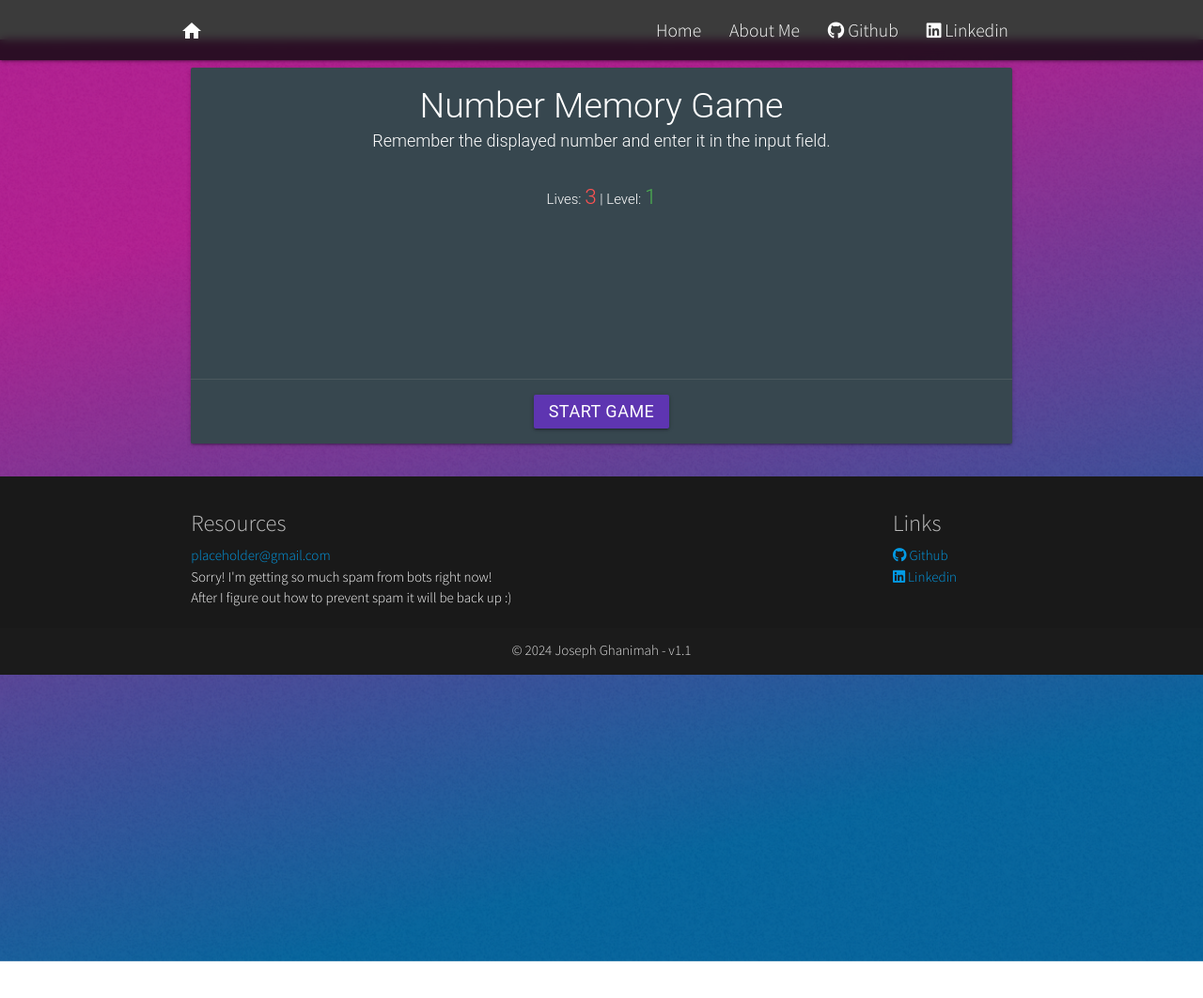
After one commit to Jfghanimah/josephghanimah.com, a Flask app: page /cog-test in a window 1280 px wide. The commit adds this page. Shown: the top 1062 px of the page at 94% size. Run offline with Flask 3, Linux system fonts and the light colour scheme; some libraries are stand-ins or nearby versions.

Commit message:
alpha version for cog-test, moved contatct

```diff
--- a/app/main/routes.py
+++ b/app/main/routes.py
@@ -5,8 +5,7 @@ import pandas as pd
 import numpy as np
 from datetime import datetime
 
-from flask import (Blueprint, render_template, redirect, flash ,
-                   url_for, send_from_directory, request, current_app)
+from flask import (Blueprint, render_template, redirect, flash , url_for, send_from_directory, request, current_app)
 
 from flask_mail import Message
 
@@ -39,31 +38,9 @@ def redirect_home():
     return redirect(url_for('main.home'))
 
 
-@main.route("/", methods=['GET', 'POST'])
+@main.route("/")
 def home():
-    form = ContactForm()
-    if form.validate_on_submit():
-        if verify_reCAPTCHA():
-            form_answer = request.form['question']
-            correct_answer = datetime.today().day
-            if not (form_answer == str(correct_answer)):
-                print(form_answer, correct_answer)
-                flash("Your response to the math question is wrong!", "red")
-            else:
-                name = form.name.data
-                email = form.email.data
-                subject = form.subject.data
-                body = form.message.data
-                send_email(name=name, subject=subject, email=email, body=body, answer=form_answer)
-                flash("Your message has been sent!", "green")
-                return redirect(url_for("main.home")) #This resets the page entirely
-        else:
-            flash("Invalid reCAPTCHA. Please try again.", "red")
-
-    if form.email.errors:
-        flash(f"There was an error with your information: {', '.join(form.email.errors)}", "red")
-
-    return render_template("home.html", form=form)
+    return render_template("home.html")
 
 
 @main.route("/about")
@@ -97,6 +74,12 @@ def lifting_app_project():
 @main.route("/video")
 def video():
     return render_template("video.html", video_name="EternalSunshine.mp4", caption_name="EternalSunshine.vtt", title="Video")
+
+
+
+@main.route("/cog-test")
+def cog_test():
+    return render_template("cog_test.html", title="Cognitive Test")
 
 
 @main.route("/smash")
@@ -173,6 +156,31 @@ def redirect_linkedin():
     return redirect("https://www.linkedin.com/in/joseph-ghanimah/")
 
 
+
+
+
+@main.route("/contact", methods=['GET', 'POST'])
+def contact():
+    form = ContactForm()
+    recaptcha_response = request.form.get('g-recaptcha-response')
+    if form.validate_on_submit():
+        if verify_reCAPTCHA(recaptcha_response):
+                name = form.name.data
+                email = form.email.data
+                subject = form.subject.data
+                body = form.message.data
+                send_email(name=name, subject=subject, email=email, body=body)
+                flash("Your message has been sent!", "green")
+                return redirect(url_for("main.home")) #This resets the page entirely
+        else:
+            flash("Invalid reCAPTCHA. Please try again.", "red")
+
+    if form.email.errors:
+        flash(f"There was an error with your information: {', '.join(form.email.errors)}", "red")
+
+    return render_template("contact.html", form=form)
+
+
 def send_email(name, email, subject, body, answer):
     msg = Message(subject, sender=("Josephghanimah.com","jfghanimah@gmail.com"))
     msg.recipients=["jfghanimah@gmail.com"]
@@ -181,8 +189,7 @@ def send_email(name, email, subject, body, answer):
 
 
 # Returns True or False depending on the google recaptcha api call
-def verify_reCAPTCHA():
-    recaptcha_response = request.form.get('g-recaptcha-response')
+def verify_reCAPTCHA(recaptcha_response):
     url = 'https://www.google.com/recaptcha/api/siteverify'
     values = {
         'secret': current_app.config['GOOGLE_RECAPTCHA_SECRET_KEY'],
--- /dev/null
+++ b/app/static/js/cog_test.js
@@ -0,0 +1,108 @@
+document.addEventListener('DOMContentLoaded', () => {
+    let level = 1;
+    let lives = 3;
+    let startTime;
+    let gameStarted = false;
+    let results = [];
+    const baseMemorizeTime = 3000; // 3 seconds
+
+    const livesElement = document.getElementById('lives');
+    const levelElement = document.getElementById('level');
+    const numberElement = document.getElementById('number');
+    const inputElement = document.getElementById('input');
+    const startButton = document.getElementById('start-button');
+    const nextButton = document.getElementById('next-button');
+    const progressBar = document.querySelector('.progress');
+    const timerBar = document.getElementById('timer-bar');
+    const messageElement = document.getElementById('message');
+
+    startButton.addEventListener('click', startGame);
+    nextButton.addEventListener('click', startLevel);
+    inputElement.addEventListener('keyup', (event) => {
+        if (event.key === 'Enter' && gameStarted) {
+            checkAnswer();
+        }
+    });
+
+    function startGame() {
+        gameStarted = true;
+        startButton.style.display = 'none';
+        startLevel();
+    }
+
+    function startLevel() {
+        nextButton.style.display = 'none';
+        messageElement.textContent = '';
+        numberElement.textContent = generateNumber(level);
+        numberElement.style.display = 'block';
+        inputElement.style.display = 'none';
+        inputElement.value = '';
+        progressBar.style.display = 'block';
+        startTimer();
+        setTimeout(() => {
+            numberElement.style.display = 'none';
+            inputElement.style.display = 'block';
+            inputElement.focus();
+            startTime = new Date().getTime();
+        }, baseMemorizeTime +  1000 * level);
+    }
+
+    function generateNumber(length) {
+        let result = '';
+        for (let i = 0; i < length; i++) {
+            result += Math.floor(Math.random() * 10);
+        }
+        return result;
+    }
+
+    function startTimer() {
+        let width = 100;
+        const intervalId = setInterval(() => {
+            if (width <= 0) {
+                clearInterval(intervalId);
+            } else {
+                width -= 100 / ((baseMemorizeTime +  1000 * level) / 50);
+                timerBar.style.width = width + '%';
+            }
+        }, 50);
+    }
+
+    function checkAnswer() {
+        const userInput = inputElement.value;
+        const number = numberElement.textContent;
+
+        if (userInput === number) {
+            const endTime = new Date().getTime();
+            const answerTime = (endTime - startTime) / 1000;
+            results.push({ level: level, time: answerTime });
+            level++;
+            levelElement.textContent = level;
+            messageElement.textContent = 'Correct! Click "Next" or press Enter to proceed.';
+            nextButton.style.display = 'block';
+        } else {
+            lives--;
+            livesElement.textContent = lives;
+            results.push({ level: level, livesLost: 1 });
+            if (lives === 0) {
+                endGame();
+            } else {
+                messageElement.textContent = `Wrong answer! You have ${lives} lives left.`;
+                startLevel();
+            }
+        }
+    }
+
+    function endGame() {
+        gameStarted = false;
+        startButton.style.display = 'block';
+        inputElement.style.display = 'none';
+        progressBar.style.display = 'none';
+        messageElement.textContent = 'Game over! Check the console for your results.';
+        console.log('Results:', results);
+        level = 1;
+        lives = 3;
+        results = [];
+        livesElement.textContent = lives;
+        levelElement.textContent = level;
+    }
+});
--- a/app/templates/base.html
+++ b/app/templates/base.html
@@ -151,6 +151,9 @@
   <script src="https://cdnjs.cloudflare.com/ajax/libs/materialize/1.0.0/js/materialize.min.js"></script>
   <script src="{{ url_for('static',filename='js/init.js') }}"></script>
   <script src="{{ url_for('static',filename='js/parallax.js') }}"></script>
+
+  {% block scripts %}
+  {% endblock %}
 </body>
 
 </html>
--- /dev/null
+++ b/app/templates/cog_test.html
@@ -0,0 +1,55 @@
+{% extends "base.html" %}
+
+{% block content %}
+<style>
+    .parallax_layer_back {
+        height: 950px !important;
+    }
+
+    .input-field input[type=text]:focus {
+        border-bottom: 1px solid #9c27b0;
+        box-shadow: 0 1px 0 0 #9c27b0;
+    }
+
+    .no-select {
+        -webkit-user-select: none;
+        -moz-user-select: none;
+        -ms-user-select: none;
+        user-select: none;
+    }
+</style>
+
+<div class="container">
+    <div class="row">
+        <div class="col s12 center-align">
+            <div class="card blue-grey darken-3" style="min-height: 400px;">
+                <div class="card-content white-text">
+                    <span class="card-title" style="font-size: 2.5rem; font-family: 'Roboto', sans-serif;">Number Memory Game</span>
+                    <p style="font-size: 1.2rem; font-family: 'Roboto', sans-serif;">Remember the displayed number and enter it in the input field.</p>
+                    <div style="margin-top: 2rem;">
+                        <p style="font-family: 'Roboto', sans-serif;">Lives: <span id="lives" style="color: #ff5252; font-size: 1.5rem;">3</span> | Level: <span id="level" style="color: #4caf50; font-size: 1.5rem;">1</span></p>
+                    </div>
+                    <div id="number-container" class="center-align" style="margin-top: 2rem; height: 100px;">
+                        <span id="number" class="no-select" style="font-size: 4rem; font-family: 'Roboto Mono', monospace;"></span>
+                        <div style="display: flex; justify-content: center;">
+                            <input type="text" id="input" class="input-field" style="display: none; font-size: 4rem; text-align: center; width: 200px; font-family: 'Roboto Mono', monospace; color: white;">
+                        </div>
+                    </div>
+                    <div class="progress" style="display: none; width: 50%; margin: 2rem auto; background-color: #b0bec5;">
+                        <div class="determinate" id="timer-bar" style="background-color: #9c27b0;"></div>
+                    </div>
+                    <div id="message" class="center-align" style="margin-top: 1.5rem; font-size: 1.2rem; font-family: 'Roboto', sans-serif;"></div>
+                </div>
+                <div class="card-action center-align">
+                    <button id="start-button" class="btn waves-effect waves-light deep-purple darken-1" style="font-size: 1.2rem; font-family: 'Roboto', sans-serif;">Start Game</button>
+                    <button id="next-button" class="btn waves-effect waves-light green darken-1" style="display: none; font-size: 1.2rem; font-family: 'Roboto', sans-serif;">Next</button>
+                </div>
+            </div>
+        </div>
+    </div>
+</div>
+{% endblock content %}
+
+{% block scripts %}
+<script src="{{ url_for('static', filename='js/cog_test.js') }}"></script>
+{% endblock scripts %}
```
Also changed, not shown: app/templates/contact.html (added, +31 -0 lines), app/templates/home.html (+1 -87 lines), 1 other file.
